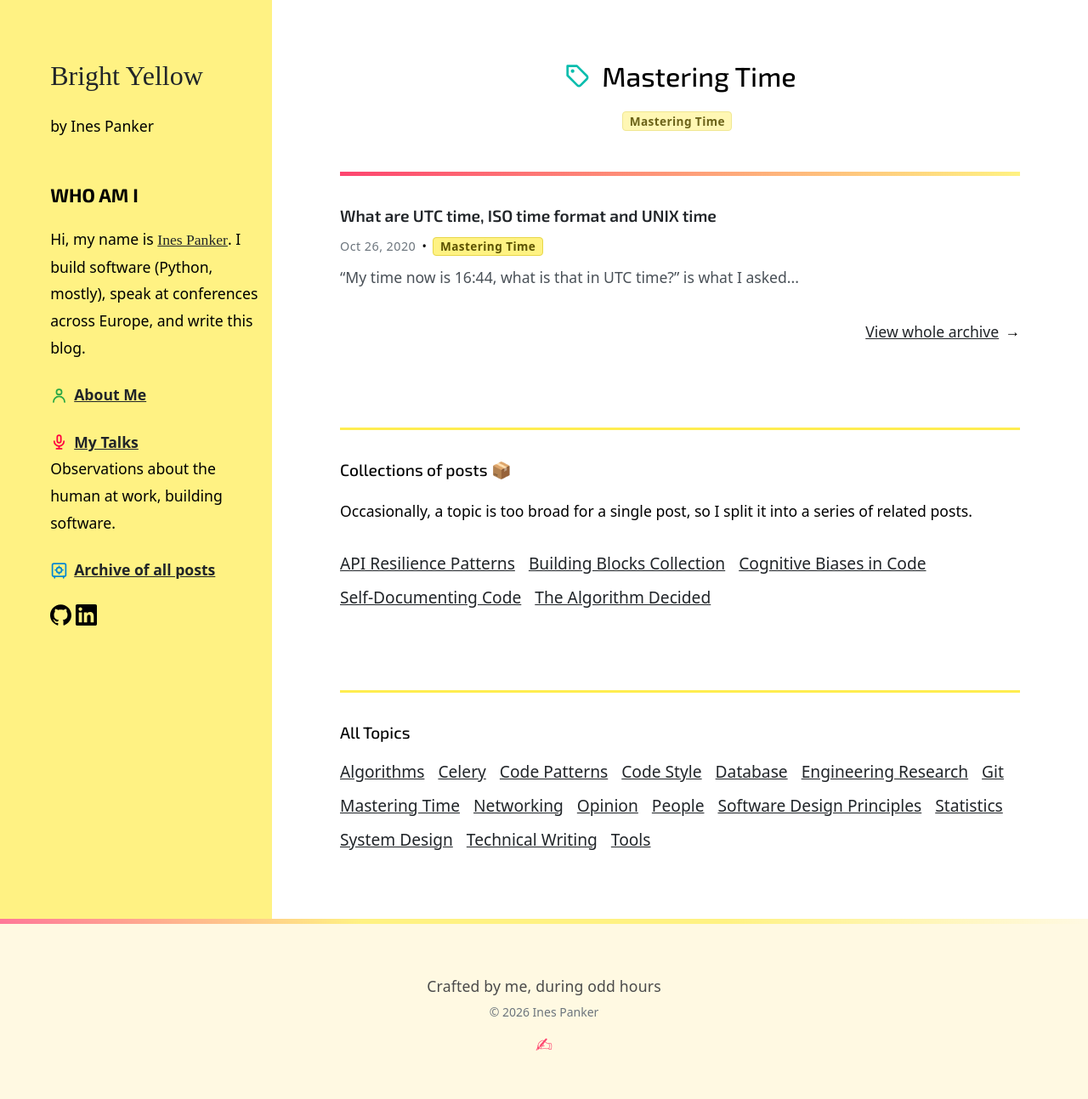
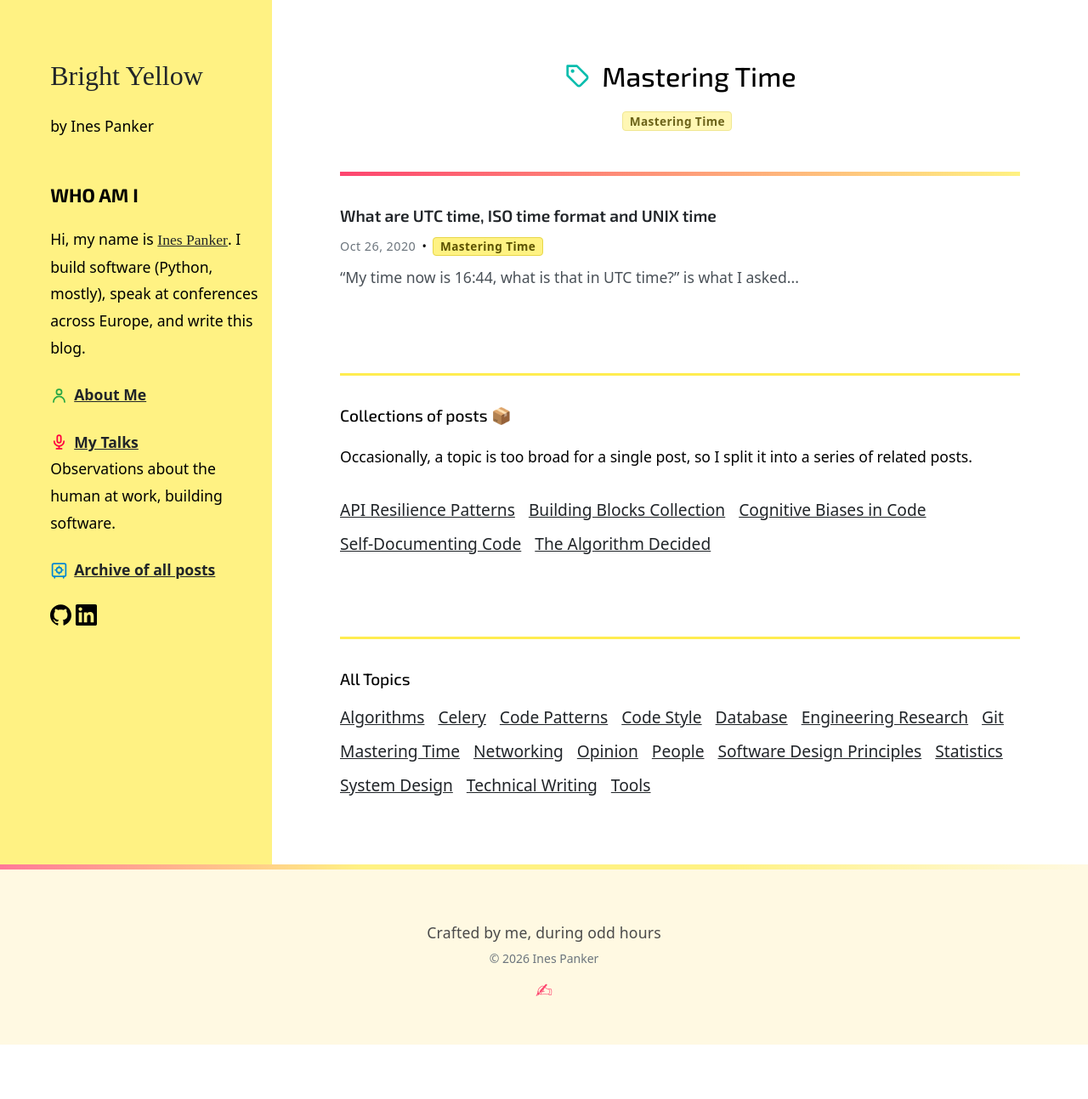
Before and after one commit to inesp/inesp.github.io, a Jekyll site: the page built from tags/mastering-time.md, in a window 1280 px wide. Shown: the whole page at 85% size. Built offline with Jekyll 4.4.1, drawn with Linux system fonts in a browser that asks for light colours; nearby versions of some CDN libraries; some web fonts are replaced; a style sheet for code colours, icons or effects is not loaded; after the commit the page ends 1229 px from its top, so only the background shows below that.

Commit message:
Remove "View whole archive" link from topic pages

```diff
--- a/_includes/posts_section.html
+++ b/_includes/posts_section.html
@@ -1,7 +1,6 @@
 {% comment %}
 - posts
 - teaser_length
-- show_archive_link
 {% endcomment %}
 
 {%- assign clean_teaser_length = include.teaser_length | default: 15 -%}
@@ -40,9 +39,3 @@
     </li>
   {%- endfor -%}
 </ul>
-
-{%- if include.show_archive_link -%}
-  <p class="topic-more">
-    <a href="/archive/">View whole archive</a>
-  </p>
-{%- endif -%}
--- a/_layouts/topic.html
+++ b/_layouts/topic.html
@@ -5,10 +5,8 @@ layout: default
 {% assign tag = page.tags %}
 {% if tag %}
   {% assign posts = site.tags[tag] %}
-  {% assign show_archive_link = true %}
 {% else %}
   {% assign posts = site.posts %}
-  {% assign show_archive_link = false %}
 {% endif %}
 
 {% if tag %}
@@ -33,7 +31,7 @@ layout: default
 <div class="topic-page">
 
   <section>
-    {%- include posts_section.html posts=posts show_archive_link=show_archive_link -%}
+    {%- include posts_section.html posts=posts -%}
 
   {%- if site.data.topics.collection_tags contains tag -%}
     {%- comment -%}Every source cited by any post in this series, sorted by title, duplicates removed{%- endcomment -%}
```
